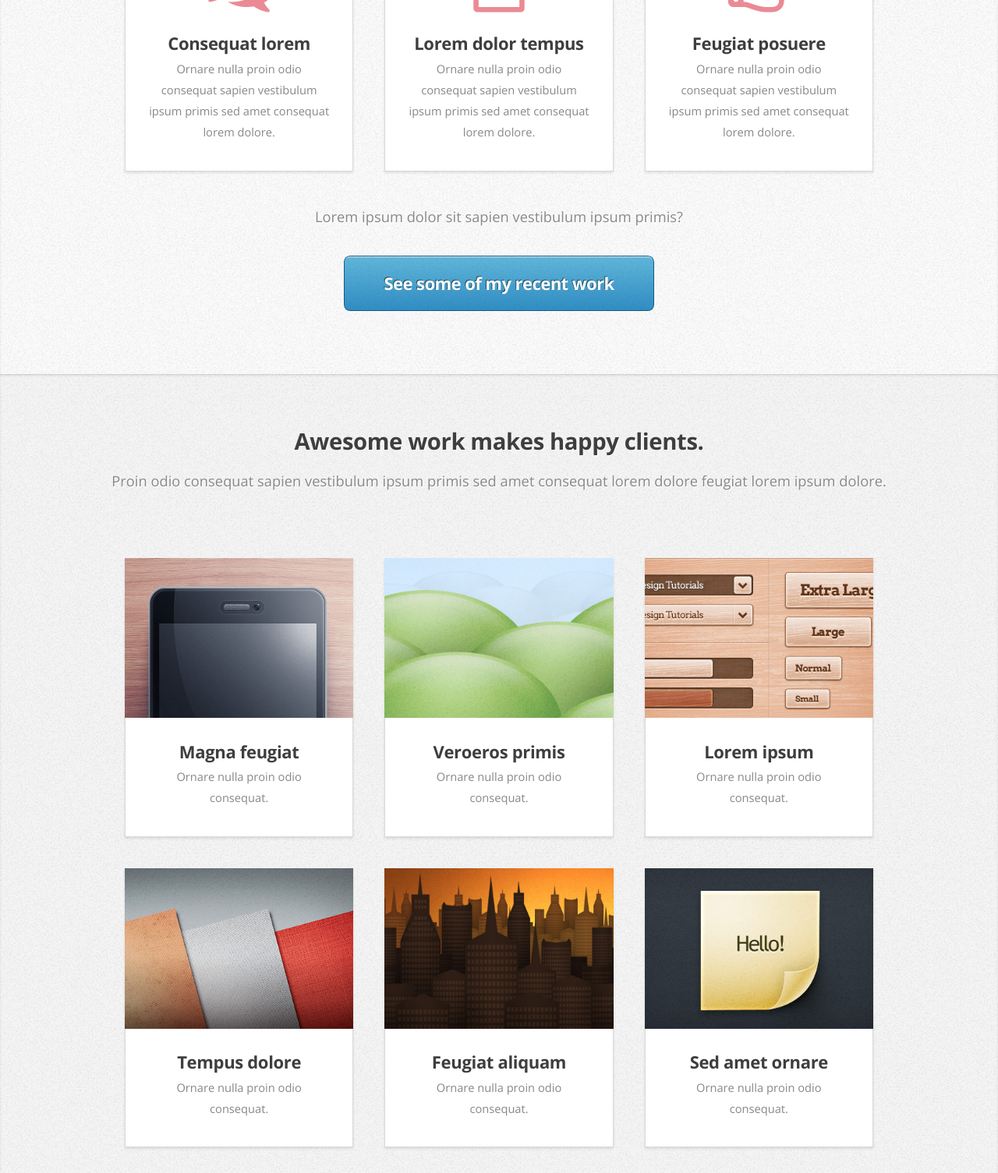
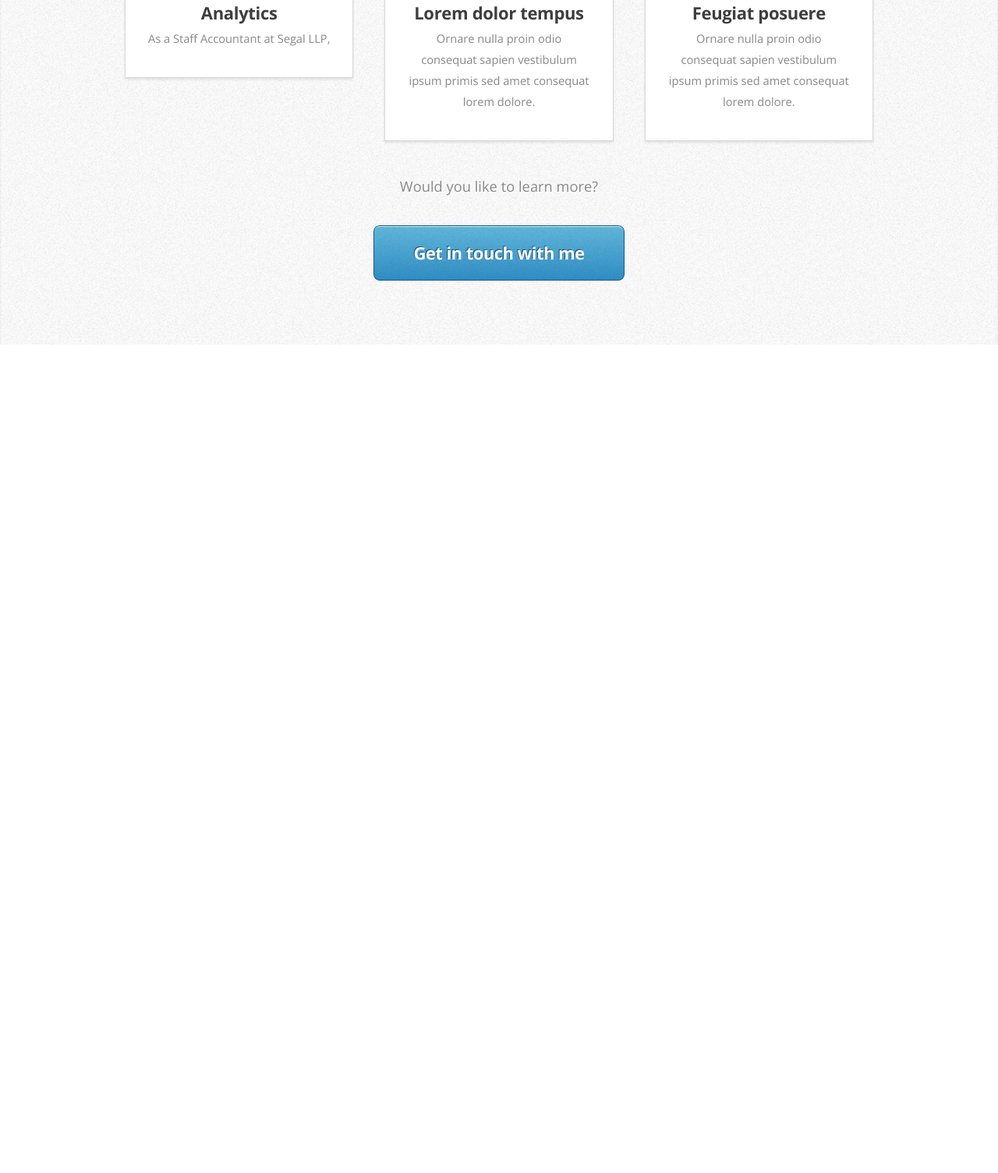
Before and after one commit to alliehague/alliehague.github.io, a plain HTML site: page index.html in a window 1280 px wide. Shown: the part 825-2330 px from the top of the page at 78% size. After the commit the page ends 1267 px from the top, so only its background shows below. Drawn offline with nearby package versions, Linux system fonts and the light colour scheme.

Commit message:
Removing Profolio

```diff
--- a/index.html
+++ b/index.html
@@ -4,7 +4,7 @@
 -->
 <html>
 	<head>
-		<title>Allison Hague Business and Financial Math Student at Laurier University Waterloo Ontario</title>
+		<title>Allison Hague Business and Financial Mathematics Student at Wilfrid Laurier University Waterloo Ontario</title>
 		<meta http-equiv="content-type" content="text/html; charset=utf-8" />
 		<meta name="description" content="" />
 		<meta name="keywords" content="" />
@@ -28,7 +28,7 @@
 				<ul class="container">
 					<li><a href="#top">Home</a></li>
 					<li><a href="#work">Work</a></li>
-					<li><a href="#portfolio">Portfolio</a></li>
+					<!--<li><a href="#portfolio">Portfolio</a></li> -->
 					<li><a href="mailto:hagu5950@mylaurier.ca">Contact</a></li>
 				</ul>
 			</nav>
@@ -44,7 +44,7 @@
 							<header>
 								<h1>Hi. I'm <strong>Allison Hague</strong>.</h1>
 							</header>
-							<p>And my mission is to use my problem solving skills and knowledge in business and financial math to change the world</p>
+							<p>And my mission is to use my business and financial math skills to change the world </p>
 							<a href="#work" class="button button-big">Learn about what I do</a>
 						</div>
 					</div>
@@ -55,7 +55,7 @@
 			<div class="wrapper wrapper-style2">
 				<article id="work">
 					<header>
-						<h2>I work with customers, analyse data and solve problems</h2>
+						<h2>I am analytical, a great communicator, and a team player</h2>
 						<span>How did I gain these skills?</span>
 					</header>
 					<div class="container">
@@ -63,8 +63,8 @@
 							<div class="4u">
 								<section class="box box-style1">
 									<span class="fa featured fa-comments-o"></span>
-									<h3>Consequat lorem</h3>
-									<p>Ornare nulla proin odio consequat sapien vestibulum ipsum primis sed amet consequat lorem dolore.</p>
+									<h3>Analytics</h3>
+									<p>As a Staff Accountant at Segal LLP,</p>
 								</section>
 							</div>
 							<div class="4u">
@@ -82,73 +82,11 @@
 								</section>
 							</div>
 						</div>
-					</div>
-					<footer>
-						<p>Lorem ipsum dolor sit sapien vestibulum ipsum primis?</p>
-						<a href="#portfolio" class="button button-big">See some of my recent work</a>
-					</footer>
-				</article>
-			</div>
 
-		<!-- Portfolio -->
-			<div class="wrapper wrapper-style3">
-				<article id="portfolio">
-					<header>
-						<h2>Awesome work makes happy clients.</h2>
-						<span>Proin odio consequat  sapien vestibulum ipsum primis sed amet consequat lorem dolore feugiat lorem ipsum dolore.</span>
-					</header>
-					<div class="container">
-						<div class="row">
-							<div class="12u">
-							</div>
-						</div>
-						<div class="row">
-							<div class="4u">
-								<article class="box box-style2">
-									<a href="http://flypixel.com/generic-smartphone/8949517882265310" class="image image-full"><img src="images/portfolio01.jpg" alt="" /></a>
-									<h3><a href="http://flypixel.com/generic-smartphone/8949517882265310">Magna feugiat</a></h3>
-									<p>Ornare nulla proin odio consequat.</p>
-								</article>
-							</div>
-							<div class="4u">
-								<article class="box box-style2">
-									<a href="http://flypixel.com/n33" class="image image-full"><img src="images/portfolio02.jpg" alt="" /></a>
-									<h3><a href="http://flypixel.com/n33">Veroeros primis</a></h3>
-									<p>Ornare nulla proin odio consequat.</p>
-								</article>
-							</div>
-							<div class="4u">
-								<article class="box box-style2">
-									<a href="http://flypixel.com/wood-ui-kit/3574765984616310" class="image image-full"><img src="images/portfolio03.jpg" alt="" /></a>
-									<h3><a href="http://flypixel.com/wood-ui-kit/3574765984616310">Lorem ipsum</a></h3>
-									<p>Ornare nulla proin odio consequat.</p>
-								</article>
-							</div>
-						</div>
-						<div class="row">
-							<div class="4u">
-								<article class="box box-style2">
-									<a href="http://flypixel.com/n33-pattern-set-1/3522389001865317" class="image image-full"><img src="images/portfolio04.jpg" alt="" /></a>
-									<h3><a href="http://flypixel.com/n33-pattern-set-1/3522389001865317">Tempus dolore</a></h3>
-									<p>Ornare nulla proin odio consequat.</p>
-								</article>
-							</div>
-							<div class="4u">
-								<article class="box box-style2">
-									<a href="http://flypixel.com/cityscape/9803996277226316" class="image image-full"><img src="images/portfolio05.jpg" alt="" /></a>
-									<h3><a href="http://flypixel.com/cityscape/9803996277226316">Feugiat aliquam</a></h3>
-									<p>Ornare nulla proin odio consequat.</p>
-								</article>
-							</div>
-							<div class="4u">
-								<article class="box box-style2">
-									<a href="http://flypixel.com/n33" class="image image-full"><img src="images/portfolio06.jpg" alt="" /></a>
-									<h3><a href="http://flypixel.com/n33">Sed amet ornare</a></h3>
-									<p>Ornare nulla proin odio consequat.</p>
-								</article>
-							</div>
-						</div>
-					</div>
+
+
+
+
 					<footer>
 						<p>Would you like to learn more?</p>
 						<a href="mailto:hagu5950@mylaurier.ca" class="button button-big">Get in touch with me</a>
```
Also changed, not shown: images/Me4.jpg (added), images/me.jpg.
